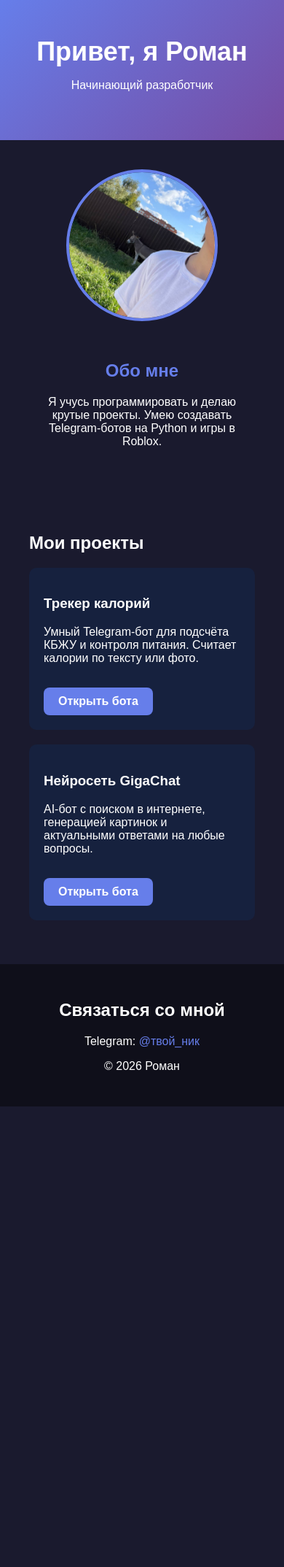
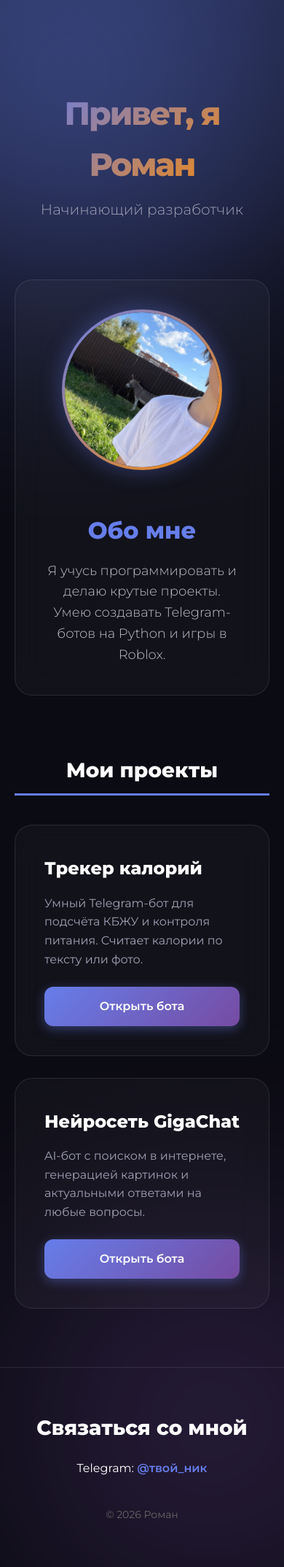
Before and after one commit to romik180689-boop/my-site, a Flask app: page / in a window 390 px wide; the page is wider, and only the part inside the window is pictured. Shown: that part at 73% size. Before the commit the page ends 1516 px from the top of that part, so only its background shows below. Run offline with Flask 3, Linux system fonts and the light colour scheme.

Commit message:
Update style.css

```diff
--- a/static/style.css
+++ b/static/style.css
@@ -1,81 +1,237 @@
-body {
-    font-family: Arial, sans-serif;
+/* Сброс стилей */
+* {
     margin: 0;
     padding: 0;
-    background: #1a1a2e;
-    color: #fff;
+    box-sizing: border-box;
 }
 
-header {
-    text-align: center;
-    padding: 50px 20px;
-    background: linear-gradient(135deg, #667eea, #764ba2);
+/* Базовые настройки */
+body {
+    font-family: 'Montserrat', sans-serif;
+    background-color: #0b0b13;
+    color: #ffffff;
+    line-height: 1.6;
+    overflow-x: hidden;
+    position: relative;
 }
 
-header h1 {
-    font-size: 36px;
-    margin: 0;
+.container {
+    max-width: 1100px;
+    margin: 0 auto;
+    padding: 0 20px;
 }
 
+/* Свечение на фоне (эффект неона) */
+.glow {
+    position: absolute;
+    border-radius: 50%;
+    filter: blur(150px);
+    z-index: -1;
+    opacity: 0.5;
+}
+
+.glow-1 {
+    width: 600px;
+    height: 600px;
+    background: #667eea;
+    top: -200px;
+    left: -200px;
+}
+
+.glow-2 {
+    width: 400px;
+    height: 400px;
+    background: #764ba2;
+    bottom: 0;
+    right: -100px;
+}
+
+/* Шапка */
+.header {
+    text-align: center;
+    padding: 120px 20px 80px;
+    background: linear-gradient(180deg, rgba(102, 126, 234, 0.15) 0%, rgba(11, 11, 19, 0) 100%);
+}
+
+.title {
+    font-size: 64px;
+    font-weight: 800;
+    letter-spacing: -2px;
+    background: linear-gradient(135deg, #667eea, #ff8a00);
+    -webkit-background-clip: text;
+    -webkit-text-fill-color: transparent;
+    margin-bottom: 10px;
+}
+
+.subtitle {
+    font-size: 20px;
+    font-weight: 300;
+    color: #a0a0b5;
+}
+
+/* Стеклянная карточка */
+.glass-card {
+    background: rgba(255, 255, 255, 0.03);
+    backdrop-filter: blur(20px);
+    border: 1px solid rgba(255, 255, 255, 0.1);
+    border-radius: 24px;
+    padding: 40px;
+    transition: all 0.4s ease;
+}
+
+/* Блок Обо мне */
 .about {
     display: flex;
     align-items: center;
-    gap: 30px;
-    padding: 40px;
+    gap: 50px;
+    margin-bottom: 80px;
 }
 
-.about img {
-    width: 200px;
-    height: 200px;
+.photo-wrapper {
+    position: relative;
+    flex-shrink: 0;
+}
+
+.photo {
+    width: 220px;
+    height: 220px;
     border-radius: 50%;
     object-fit: cover;
-    border: 4px solid #667eea;
+    border: 4px solid transparent;
+    background: linear-gradient(#0b0b13, #0b0b13) padding-box, linear-gradient(135deg, #667eea, #ff8a00) border-box;
+    box-shadow: 0 0 30px rgba(102, 126, 234, 0.4);
+    transition: transform 0.4s ease;
 }
 
-.about .text h2 {
+.photo:hover {
+    transform: scale(1.05);
+}
+
+.text h2 {
+    font-size: 32px;
+    margin-bottom: 15px;
     color: #667eea;
 }
 
-.projects {
-    padding: 40px;
+.text p {
+    font-size: 18px;
+    color: #c0c0d0;
+    font-weight: 300;
+}
+
+/* Заголовок секции */
+.section-title {
+    font-size: 36px;
+    font-weight: 800;
+    margin-bottom: 40px;
+    padding-left: 20px;
+    border-left: 5px solid #667eea;
+}
+
+/* Сетка проектов */
+.project-grid {
+    display: grid;
+    grid-template-columns: repeat(auto-fit, minmax(300px, 1fr));
+    gap: 30px;
+    margin-bottom: 80px;
 }
 
 .project-card {
-    background: #16213e;
-    padding: 20px;
-    border-radius: 10px;
+    display: flex;
+    flex-direction: column;
+    justify-content: space-between;
+}
+
+.project-card:hover {
+    transform: translateY(-10px);
+    background: rgba(255, 255, 255, 0.06);
+    box-shadow: 0 20px 40px rgba(0, 0, 0, 0.5), 0 0 20px rgba(102, 126, 234, 0.2);
+    border-color: rgba(102, 126, 234, 0.4);
+}
+
+.project-card h3 {
+    font-size: 24px;
+    margin-bottom: 15px;
+}
+
+.project-card p {
+    color: #a0a0b5;
+    margin-bottom: 25px;
+    flex-grow: 1;
+}
+
+/* Кнопки */
+.btn {
+    display: inline-block;
+    text-align: center;
+    padding: 14px 28px;
+    background: linear-gradient(135deg, #667eea, #764ba2);
+    color: #fff;
+    text-decoration: none;
+    border-radius: 12px;
+    font-weight: 600;
+    font-size: 16px;
+    transition: all 0.4s ease;
+    border: none;
+    box-shadow: 0 4px 15px rgba(102, 126, 234, 0.4);
+}
+
+.btn:hover {
+    transform: translateY(-3px);
+    box-shadow: 0 8px 25px rgba(102, 126, 234, 0.7);
+    background: linear-gradient(135deg, #764ba2, #667eea);
+}
+
+/* Футер */
+.footer {
+    padding: 60px 20px;
+    text-align: center;
+    border-top: 1px solid rgba(255, 255, 255, 0.1);
+}
+
+.footer h2 {
+    font-size: 28px;
     margin-bottom: 20px;
 }
 
-footer {
-    text-align: center;
-    padding: 30px;
-    background: #0f0f1a;
+.footer a {
+    color: #667eea;
+    text-decoration: none;
+    font-weight: 600;
+    transition: color 0.3s;
 }
 
-footer a {
-    color: #667eea;
-    text-decoration: none;
+.footer a:hover {
+    color: #ff8a00;
 }
 
-@media (max-width: 600px) {
-    .about {
-        flex-direction: column;
-        text-align: center;
+.copyright {
+    margin-top: 40px;
+    font-size: 14px;
+    color: #666;
+}
+
+/* Анимация появления (Fade In) */
+.fade-in {
+    opacity: 0;
+    transform: translateY(30px);
+    animation: fadeInUp 1s ease forwards;
+}
+
+@keyframes fadeInUp {
+    to {
+        opacity: 1;
+        transform: translateY(0);
     }
 }
-.btn {
-    display: inline-block;
-    margin-top: 15px;
-    padding: 10px 20px;
-    background: #667eea;
-    color: #fff;
-    text-decoration: none;
-    border-radius: 8px;
-    font-weight: bold;
-    transition: background 0.3s;
+
+/* Задержки для каскадной анимации */
+.project-card:nth-child(1) { animation-delay: 0.1s; }
+.project-card:nth-child(2) { animation-delay: 0.2s; }
+
+/* Адаптив для мобилок */
+@media (max-width: 768px) {
+    .title { font-size: 44px; }
+    .about { flex-direction: column; text-align: center; }
+    .section-title { font-size: 28px; text-align: center; border-left: none; border-bottom: 3px solid #667eea; padding: 0 0 10px 0; }
 }
-
-.btn:hover {
-    background: #764ba2;
-}
```
